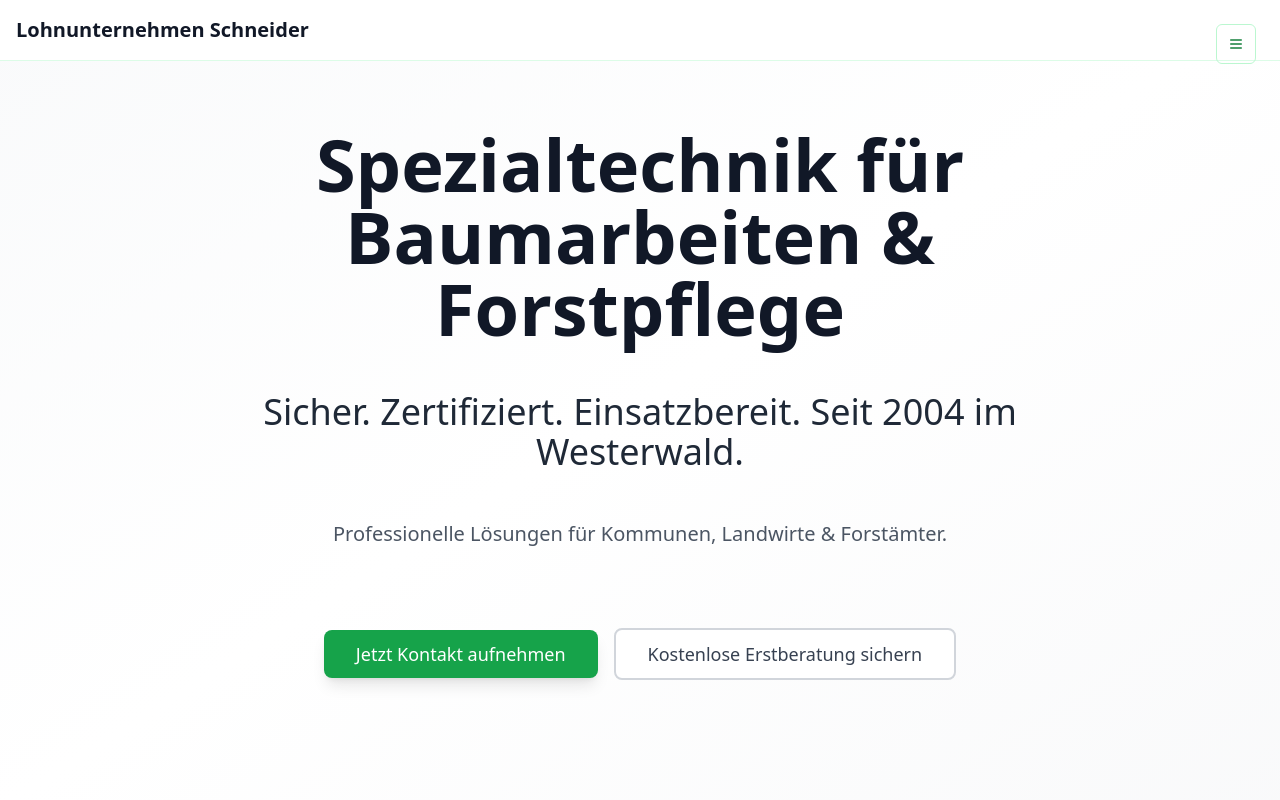
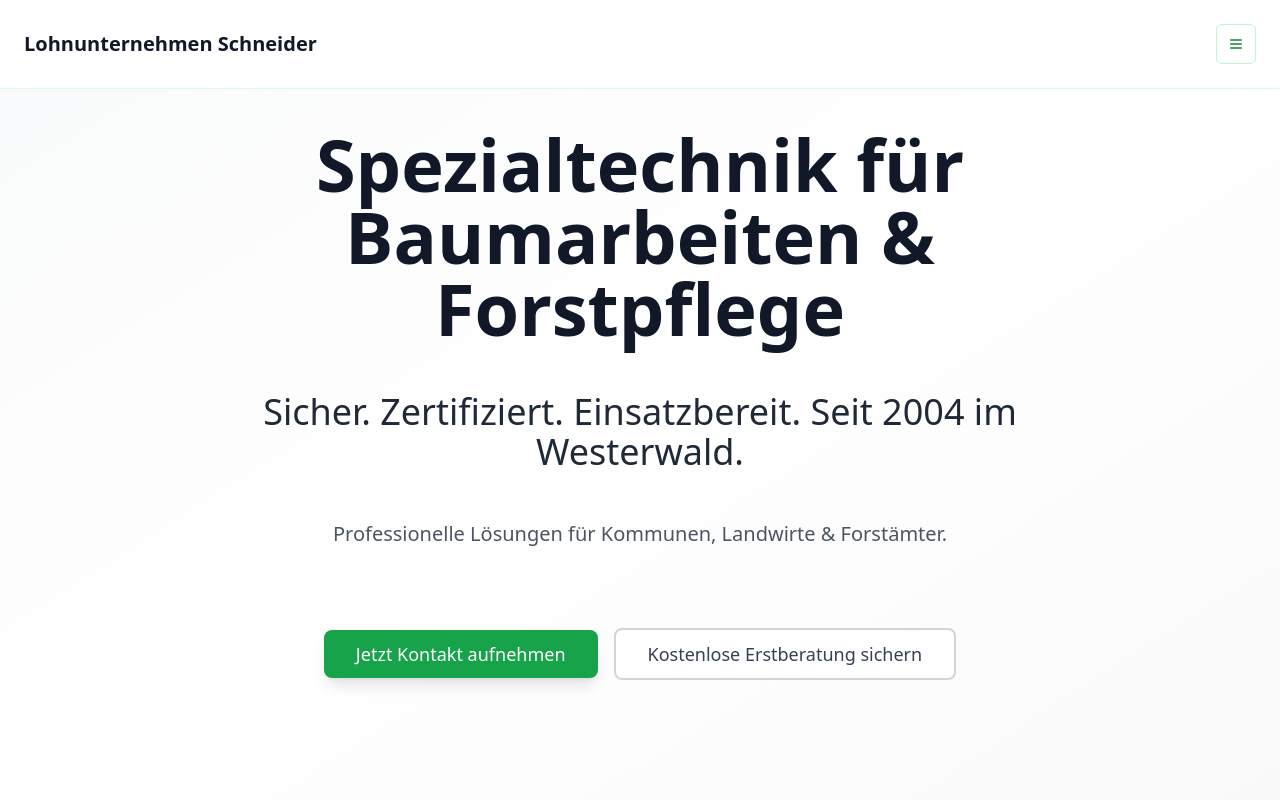
Before and after one commit to ooliv-agentur/lohnunternehmen-schneider, a React (Vite) app: page / in a window 1280 px wide. Shown: the top 800 px of the page. Built offline with nearby package versions, Linux system fonts and the light colour scheme.

Commit message:
Fix: Header alignment for logo and icons
Ensures consistent alignment of the logo, burger icon, and close icon in the header across all states, maintaining a clean and minimal UX.

```diff
--- a/src/components/Header.tsx
+++ b/src/components/Header.tsx
@@ -10,11 +10,16 @@ interface HeaderProps {
 const Header: React.FC<HeaderProps> = ({ onMenuToggle }) => {
   return (
     <header className="fixed top-0 left-0 right-0 z-40 bg-white/95 backdrop-blur-sm border-b border-green-100">
-      <div className="max-w-7xl mx-auto px-2 py-4 flex justify-between items-center">
-        <div className="font-bold text-xl text-gray-900 pl-2">
+      <div className="max-w-7xl mx-auto px-6 py-6 flex justify-between items-center">
+        <div className="font-bold text-xl text-gray-900">
           Lohnunternehmen Schneider
         </div>
 
+        {/* Spacer to maintain layout balance */}
+        <div className="w-10 h-10"></div>
+      </div>
+
+      {/* Fixed positioned burger button to match close icon exactly */}
       <Button
         variant="ghost"
         size="icon"
@@ -23,7 +28,6 @@ const Header: React.FC<HeaderProps> = ({ onMenuToggle }) => {
       >
         <Menu className="h-6 w-6 text-green-700" />
       </Button>
-      </div>
     </header>
   );
 };
```
Lines whose indentation alone changed are shown as unchanged.
